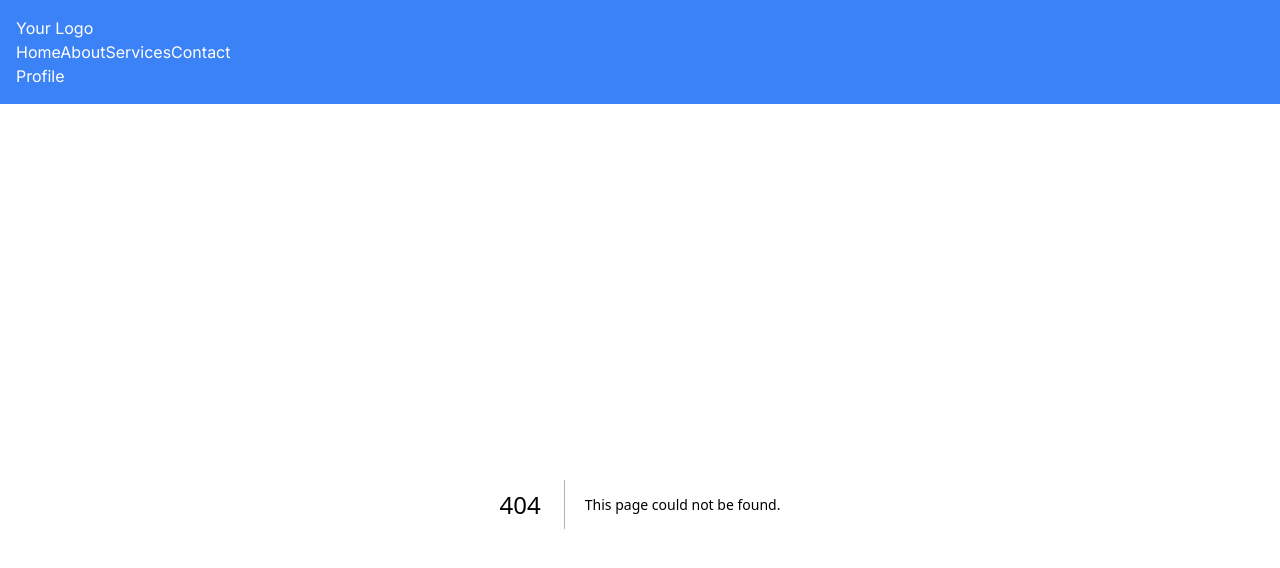
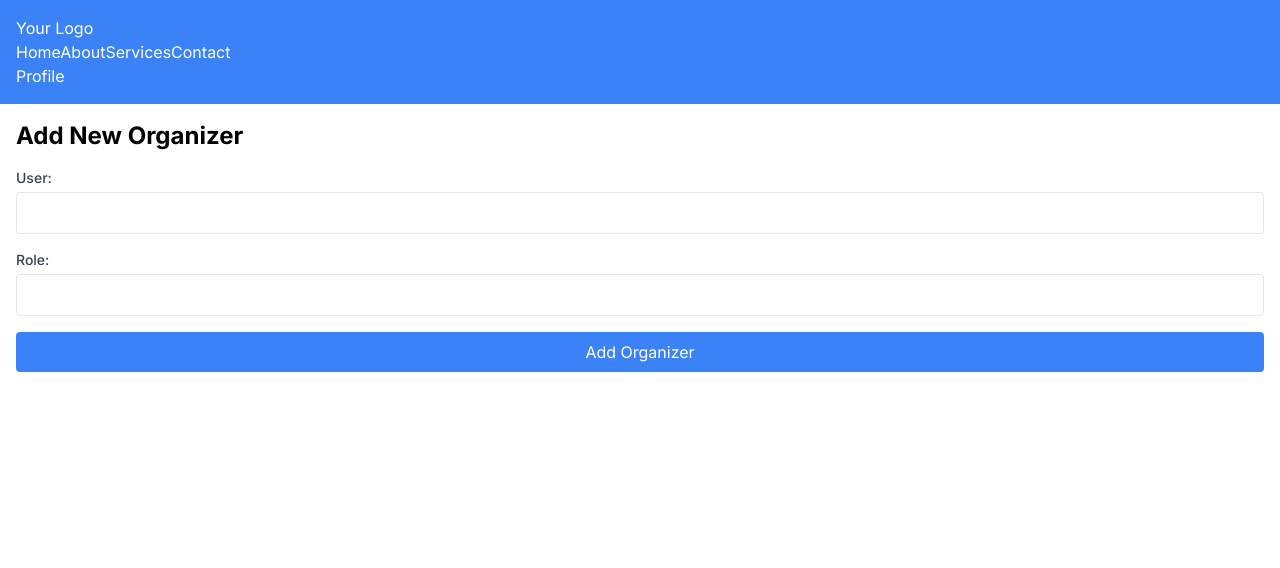
Before and after one commit to Nabin19677/event-management-frontend, a Next.js app: page /event/organizer/1 in a window 1280 px wide. Before the commit this address had no page. Shown: the top 568 px of the page. Built offline with nearby package versions, Linux system fonts and the light colour scheme.

Commit message:
integrated create event organizer mutation

```diff
--- /dev/null
+++ b/src/app/event/[id]/organizers.tsx
@@ -0,0 +1,69 @@
+import { ORGANIZER_EVENTS_QUERY } from "@/graphql/event";
+import { useQuery } from "@apollo/client";
+import Link from "next/link";
+
+export default function Organizers({eventId} : any) {
+  const { loading, error, data } = useQuery(ORGANIZER_EVENTS_QUERY);
+
+  if (loading) {
+    return <>Loading...</>;
+  }
+
+  return (
+    <section className="py-14">
+      <div className="max-w-screen-xl mx-auto px-4 md:px-8 mt-5">
+      <div className="items-start justify-between md:flex">
+        <div className="max-w-lg">
+          <h3 className="text-gray-800 text-xl font-bold sm:text-2xl">
+            Event Organizer's
+          </h3>
+        </div>
+        <div className="mt-3 md:mt-0">
+          <Link
+            href={`/event/organizer/${eventId}`}
+            className="inline-block px-4 py-2 text-white duration-150 font-medium bg-indigo-600 rounded-lg hover:bg-indigo-500 active:bg-indigo-700 md:text-sm"
+          >
+            Add New Organizer
+          </Link>
+        </div>
+      </div>
+        <div className="mt-12 shadow-sm border rounded-lg overflow-x-auto">
+          <table className="w-full table-auto text-sm text-left">
+            <thead className="bg-gray-50 text-gray-600 font-medium border-b">
+              <tr>
+                <th className="py-3 px-6">Name</th>
+                <th className="py-3 px-6">Location</th>
+                <th className="py-3 px-6">Start Date</th>
+                <th className="py-3 px-6">End Date</th>
+              </tr>
+            </thead>
+            <tbody className="text-gray-600 divide-y">
+              {data.organized_events.map((item: any, idx: any) => (
+                <tr key={idx}>
+                  <td className="px-6 py-4 whitespace-nowrap">
+                    <Link
+                      href="/event/[id]"
+                      as={`/event/${item.eventId}`}
+                      className="text-blue-500 hover:underline hover:text-blue-700"
+                    >
+                      {item.name}
+                    </Link>
+                  </td>
+                  <td className="px-6 py-4 whitespace-nowrap">
+                    {item.location}
+                  </td>
+                  <td className="px-6 py-4 whitespace-nowrap">
+                    {item.startDate}
+                  </td>
+                  <td className="px-6 py-4 whitespace-nowrap">
+                    {item.endDate}
+                  </td>
+                </tr>
+              ))}
+            </tbody>
+          </table>
+        </div>
+      </div>
+    </section>
+  );
+}
--- a/src/app/event/[id]/page.tsx
+++ b/src/app/event/[id]/page.tsx
@@ -1,25 +1,27 @@
-"use client"
+"use client";
 
 import { useQuery } from "@apollo/client";
 import { GET_EVENT_DETAIL_QUERY } from "@/graphql/event";
+import Link from "next/link";
+import Organizers from "./organizers";
 
 export default function EventDetailPage({ params }: any) {
   const { id } = params;
 
-  const { loading, error, data } = useQuery(GET_EVENT_DETAIL_QUERY, {
-    variables : {
-      eventId : id
-    }
+  const { loading, error, data  } = useQuery(GET_EVENT_DETAIL_QUERY, {
+    variables: {
+      eventId: id,
+    },
   });
 
   if (loading) {
     return <>Loading...</>;
   }
 
-  const { getEventDetail : detail } = data
-
+  const { getEventDetail: detail } = data;
 
   return (
+    <>
       <section className="py-14">
         <div className="max-w-screen-xl mx-auto md:px-8">
           <div className="items-center gap-x-12 sm:px-4 md:px-0 lg:flex">
@@ -40,9 +42,9 @@ export default function EventDetailPage({ params }: any) {
               <p className="mt-3 text-gray-600">
                 Duis aute irure dolor in reprehenderit in voluptate velit esse
                 cillum dolore eu fugiat nulla pariatur. Excepteur sint occaecat
-              cupidatat non proident, sunt in culpa qui officia deserunt mollit
-              anim id est laborum, sed ut perspiciatis unde omnis iste natus
-              error sit voluptatem accusantium doloremque laudantium
+                cupidatat non proident, sunt in culpa qui officia deserunt
+                mollit anim id est laborum, sed ut perspiciatis unde omnis iste
+                natus error sit voluptatem accusantium doloremque laudantium
               </p>
               <a
                 href="javascript:void(0)"
@@ -66,5 +68,10 @@ export default function EventDetailPage({ params }: any) {
           </div>
         </div>
       </section>
+
+      {
+        detail.role === "Admin" && <Organizers eventId={id}/>
+      }
+    </>
   );
 }
--- /dev/null
+++ b/src/app/event/organizer/[eventId]/page.tsx
@@ -0,0 +1,57 @@
+"use client";
+
+import { FormEvent, useState } from 'react';
+import { useMutation } from '@apollo/client';
+import { CREATE_EVENT_ORGANIZER_MUTATION } from '@/graphql/event_organizer';
+
+export default function AddOrganizer({params} : any) {
+  const {eventId} = params;
+  const [user, setUser] = useState('');
+  const [role, setRole] = useState('');;
+
+  const [addOrganizer, { loading, error }] = useMutation(CREATE_EVENT_ORGANIZER_MUTATION);
+
+  const handleSubmit = async (e: FormEvent<HTMLFormElement>) => {
+    e.preventDefault();
+    try {
+      const  {data} =  await addOrganizer({ variables: { eventId, userId: user, roleId: role } })
+
+    } catch (error : any) {
+      console.error('Register failed:', error);
+    }
+  };
+
+  return (
+    <div className="p-4">
+      <h1 className="text-2xl font-bold">Add New Organizer</h1>
+      <form onSubmit={handleSubmit} className="mt-4">
+        <div className="mb-4">
+          <label htmlFor="user" className="block text-sm font-medium text-gray-700">User:</label>
+          <input
+            type="user"
+            id="name"
+            value={user}
+            onChange={(e) => setUser(e.target.value)}
+            className="block w-full mt-1 p-2 border rounded focus:outline-none focus:ring focus:border-blue-300"
+          />
+        </div>
+        <div className="mb-4">
+          <label htmlFor="role" className="block text-sm font-medium text-gray-700">Role:</label>
+          <input
+            type="text"
+            id="role"
+            value={role}
+            onChange={(e) => setRole(e.target.value)}
+            className="block w-full mt-1 p-2 border rounded focus:outline-none focus:ring focus:border-blue-300"
+          />
+        </div>
+
+        <button type="submit" disabled={loading} className="w-full py-2 px-4 text-white bg-blue-500 rounded focus:outline-none">
+          Add Organizer
+        </button>
+        {error && <p className="mt-2 text-red-500"> Unable to register user : {error.message }</p>}
+      </form>
+
+    </div>
+  );
+}
--- /dev/null
+++ b/src/graphql/event_organizer.ts
@@ -0,0 +1,13 @@
+import { gql } from "@apollo/client";
+
+
+
+export const CREATE_EVENT_ORGANIZER_MUTATION = gql`
+  mutation createEventOrganizer($eventId: Int!, $userId: Int!, $roleId: Int!) {
+    createEventOrganizer(eventId: $eventId, input : {
+        eventId : $eventId,
+        userId : $userId,
+        roleId : $roleId,
+    })
+  }
+`;
```
Lines whose indentation alone changed are shown as unchanged.
